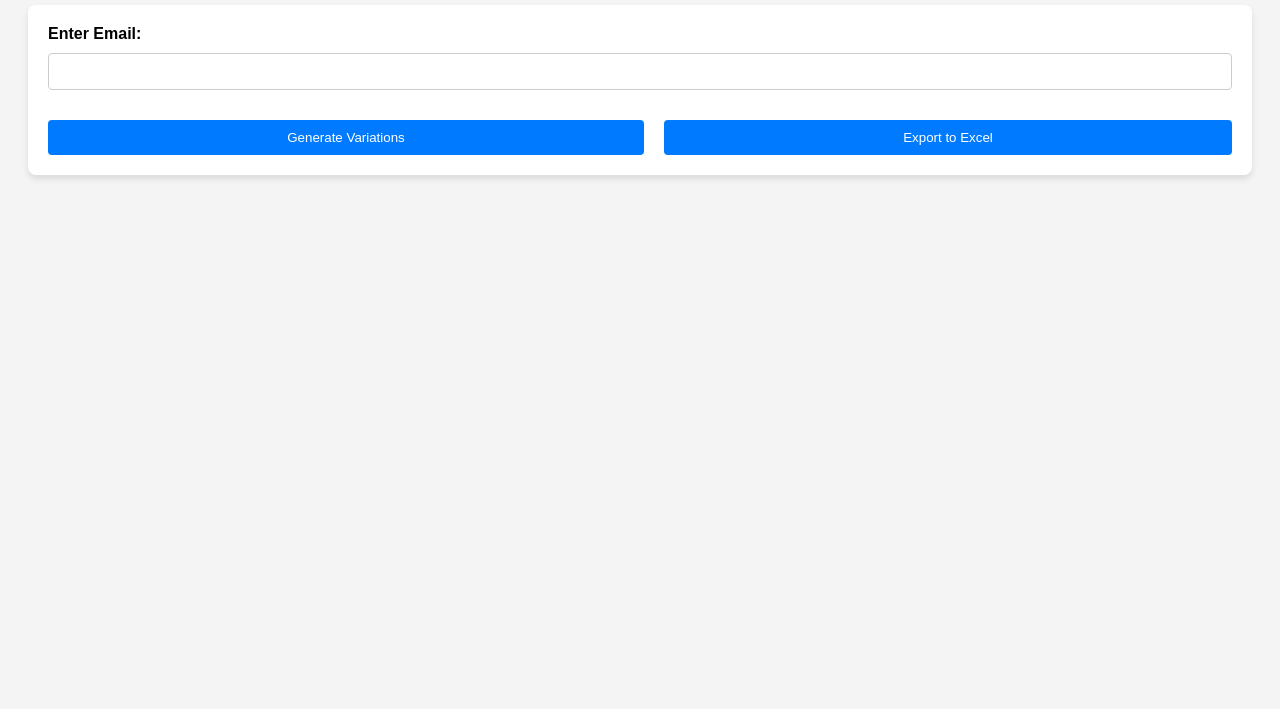
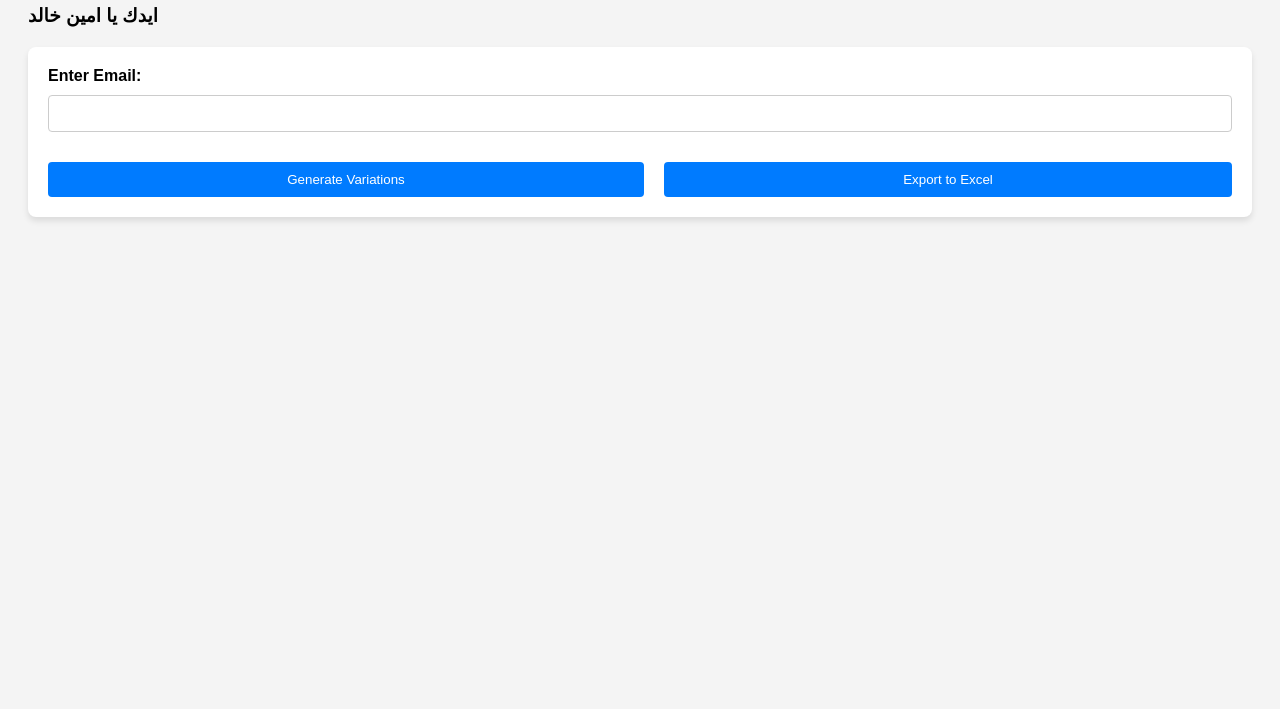
Before and after one commit to fadyehabamer/Email-Variations-Generator, a plain HTML site: page index.html in a window 1280 px wide. Shown: the part 91-800 px from the top of the page. Drawn offline with Linux system fonts and the light colour scheme.

Commit message:
Update index.html

```diff
--- a/index.html
+++ b/index.html
@@ -10,6 +10,7 @@
 
 <body>
     <h2>Email Variations Generator</h2>
+    <h3> ايدك يا امين خالد </h3>
     <div>
         <label for="emailInput">Enter Email:</label>
         <input type="email" id="emailInput">
```
